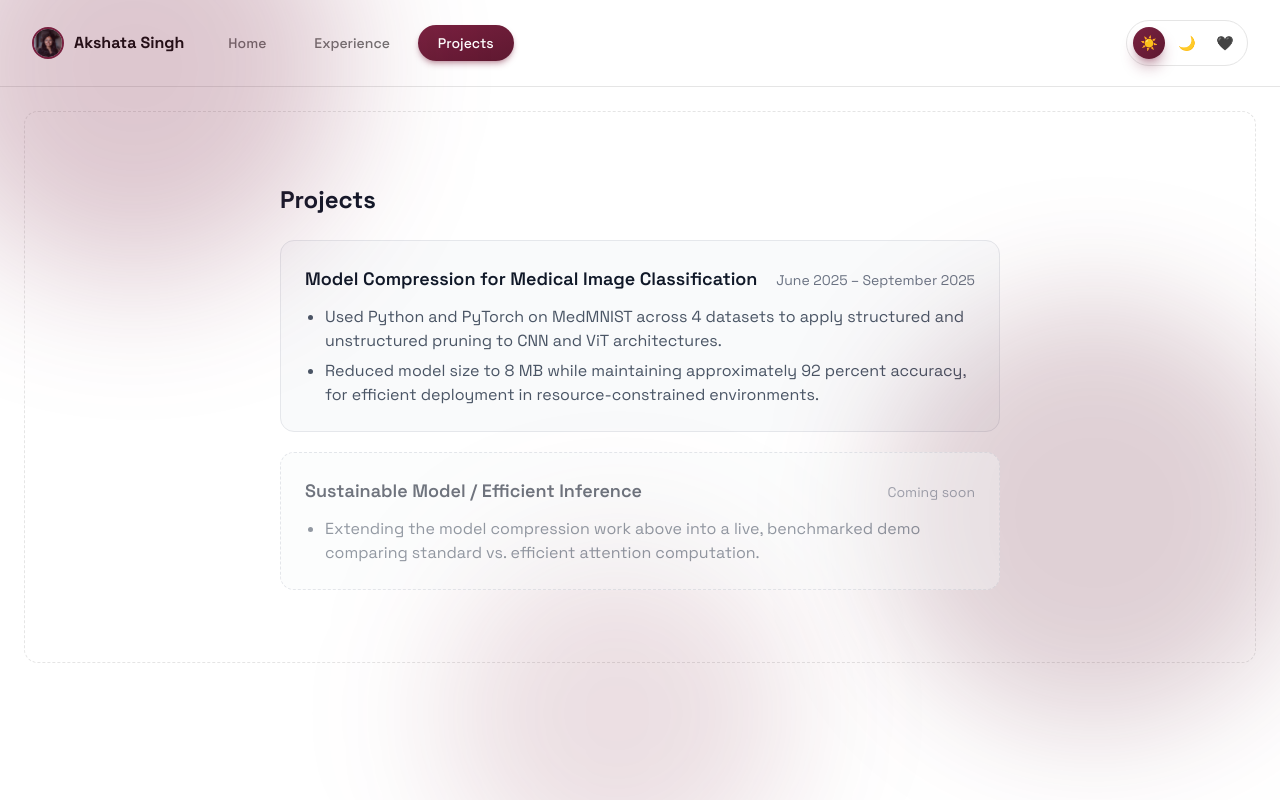
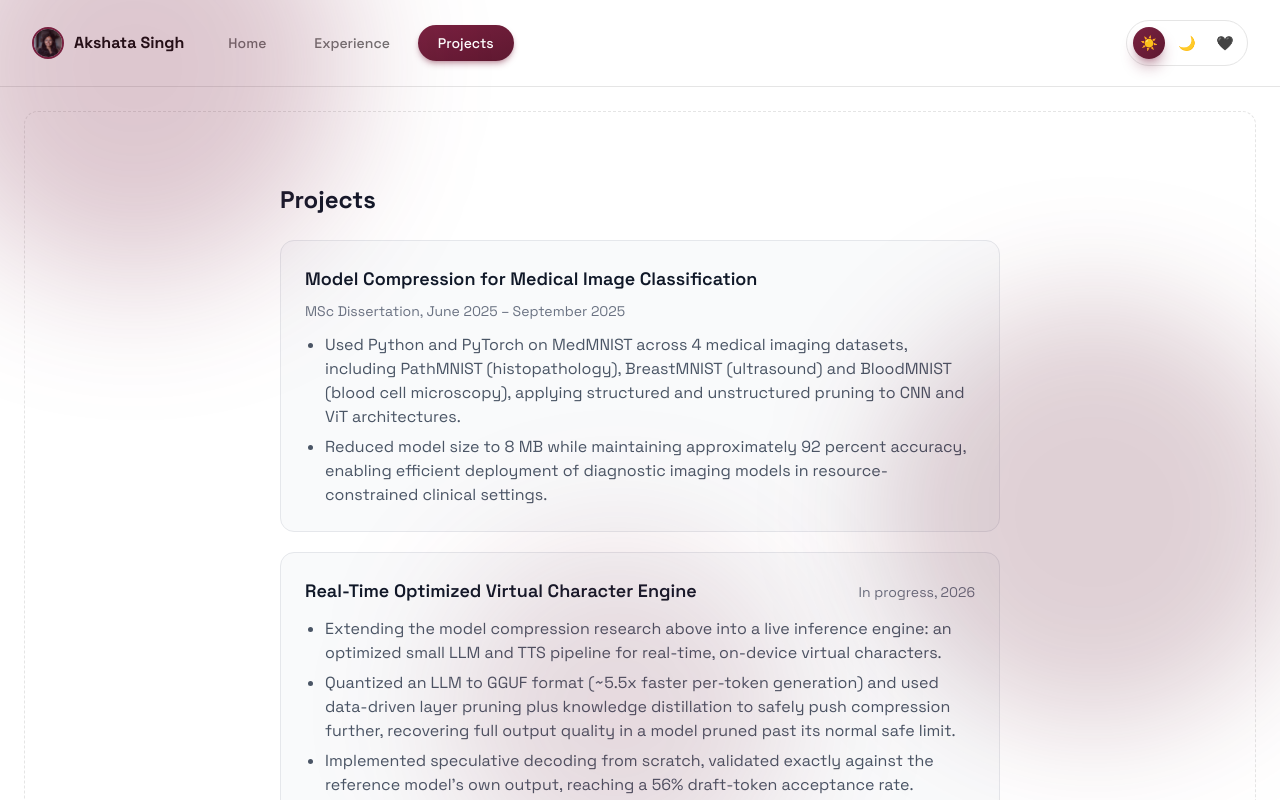
Before and after one commit to AkshataSingh/portfolio, a React (Vite) app: page /projects in a window 1280 px wide. Shown: the top 800 px of the page. Built offline with nearby package versions, Linux system fonts and the light colour scheme.

Commit message:
update project and experinece

```diff
--- a/src/pages/ExperiencePage.tsx
+++ b/src/pages/ExperiencePage.tsx
@@ -8,7 +8,7 @@ type Job = {
 const jobs: Job[] = [
   {
     title: 'AI Engineer / Full Stack Developer',
-    company: 'Confidential Client',
+    company: 'Confidential Client, UK',
     dates: 'June 2026 – August 2026',
     bullets: [
       'Architected a multi-agent orchestration engine from scratch as one of two engineers, designing 5 specialised agents that pass structured output between stages via a shared context store.',
--- a/src/pages/ProjectsPage.tsx
+++ b/src/pages/ProjectsPage.tsx
@@ -7,20 +7,22 @@ type Project = {
 
 const projects: Project[] = [
   {
-    title: 'Model Compression for Medical Image Classification',
-    dates: 'June 2025 – September 2025',
+  title: 'Model Compression for Medical Image Classification',
+  dates: 'MSc Dissertation, June 2025 – September 2025',
+  bullets: [
+    'Used Python and PyTorch on MedMNIST across 4 medical imaging datasets, including PathMNIST (histopathology), BreastMNIST (ultrasound) and BloodMNIST (blood cell microscopy), applying structured and unstructured pruning to CNN and ViT architectures.',
+    'Reduced model size to 8 MB while maintaining approximately 92 percent accuracy, enabling efficient deployment of diagnostic imaging models in resource-constrained clinical settings.',
+  ],
+},
+  {
+    title: 'Real-Time Optimized Virtual Character Engine',
+    dates: 'In progress, 2026',
     bullets: [
-      'Used Python and PyTorch on MedMNIST across 4 datasets to apply structured and unstructured pruning to CNN and ViT architectures.',
-      'Reduced model size to 8 MB while maintaining approximately 92 percent accuracy, for efficient deployment in resource-constrained environments.',
+      'Extending the model compression research above into a live inference engine: an optimized small LLM and TTS pipeline for real-time, on-device virtual characters.',
+      'Quantized an LLM to GGUF format (~5.5x faster per-token generation) and used data-driven layer pruning plus knowledge distillation to safely push compression further, recovering full output quality in a model pruned past its normal safe limit.',
+      'Implemented speculative decoding from scratch, validated exactly against the reference model’s own output, reaching a 56% draft-token acceptance rate.',
+      'Built a simplified block-based memory manager inspired by vLLM’s PagedAttention, demonstrating over 96% memory savings versus naive allocation.',
     ],
-  },
-  {
-    title: 'Sustainable Model / Efficient Inference',
-    dates: 'Coming soon',
-    bullets: [
-      'Extending the model compression work above into a live, benchmarked demo comparing standard vs. efficient attention computation.',
-    ],
-    comingSoon: true,
   },
 ]
 
```
